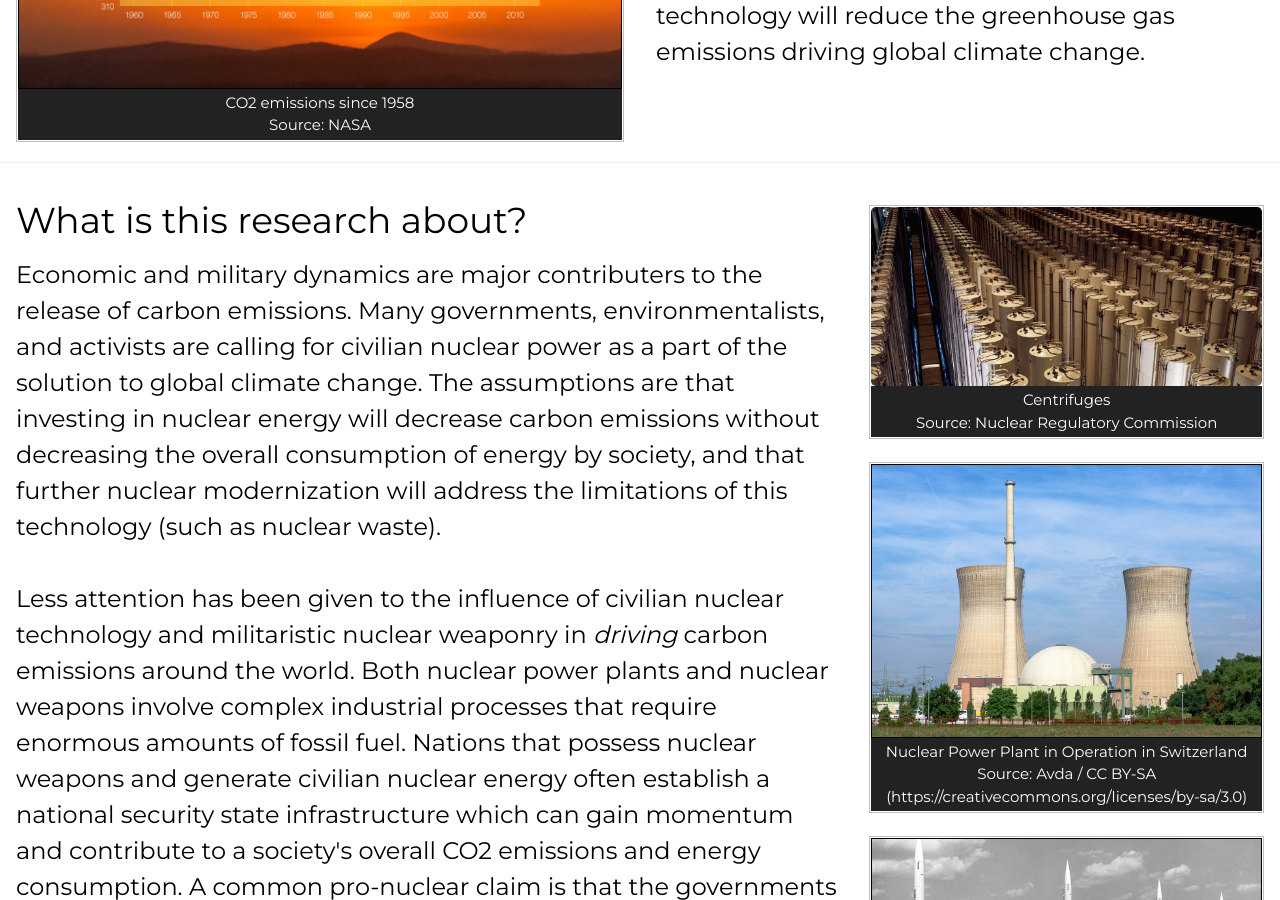
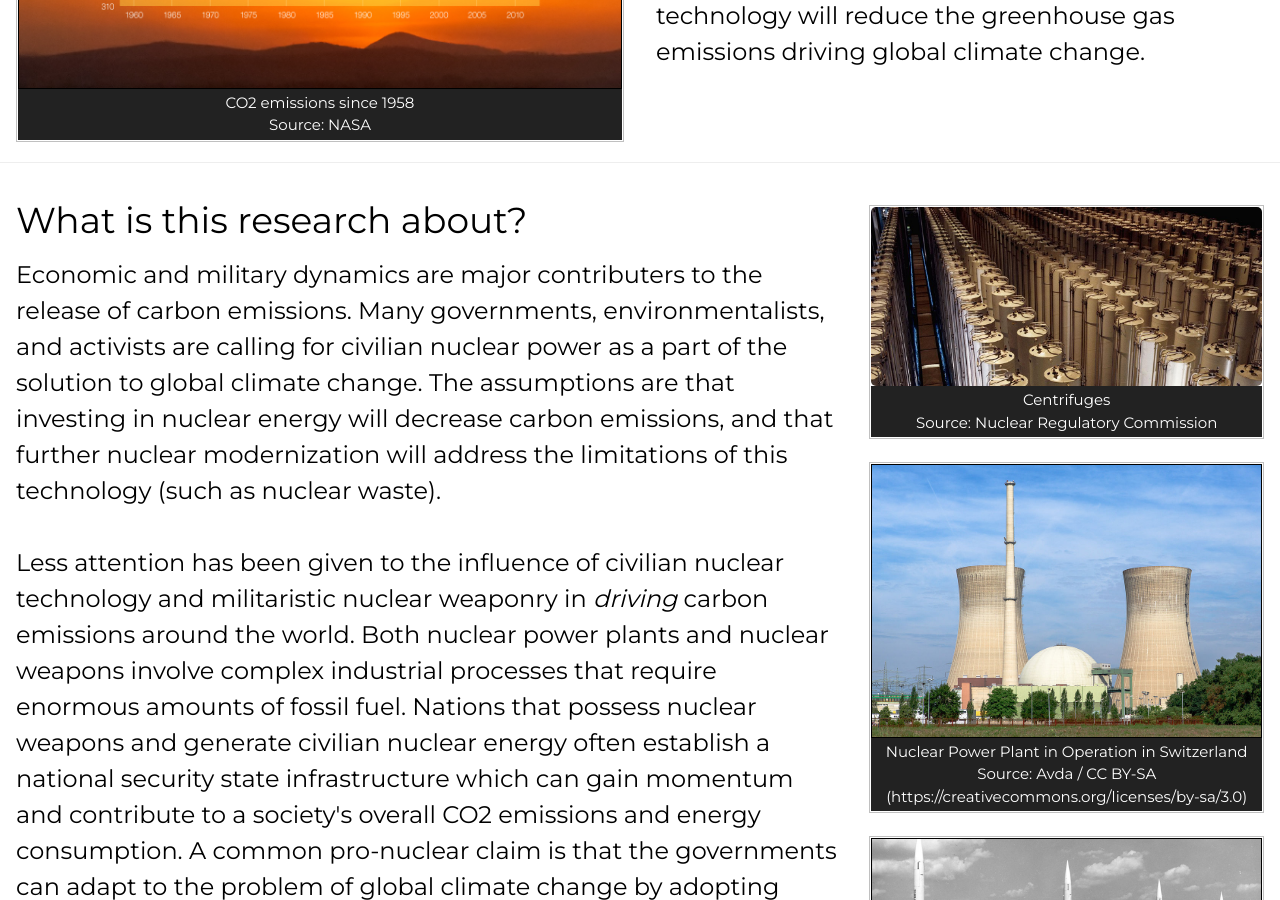
Before and after one commit to resilience1/resilience1.github.io, a Jekyll site: the page built from research/nucleartech.html, in a window 1280 px wide and 900 px high, scrolled down 366 px. Built offline with Jekyll 4.4.1, drawn with Linux system fonts in a browser that asks for light colours; nearby versions of some CDN libraries.

Commit message:
Update nucleartech.html

```diff
--- a/research/nucleartech.html
+++ b/research/nucleartech.html
@@ -183,9 +183,8 @@ title: CO2 Emissions and Nuclear Technologies | Michael Lengefeld
 		<h1>What is this research about?<h1>
 			<h2> Economic and military dynamics are major contributers to the release of carbon emissions. Many governments,
 				environmentalists, and activists are calling for civilian nuclear power as a part of the solution to global
-				climate change. The assumptions are that investing in nuclear energy will decrease carbon emissions
-				without decreasing the overall consumption of energy by society, and that further nuclear modernization
-				will address the limitations of this technology (such as nuclear waste).<br><br>
+				climate change. The assumptions are that investing in nuclear energy will decrease carbon emissions, and
+				that further nuclear modernization will address the limitations of this technology (such as nuclear waste).<br><br>
 
 				Less attention has been given to the influence of civilian nuclear technology and militaristic
 				nuclear weaponry in <i>driving</i> carbon emissions around the world. Both nuclear power plants
```
